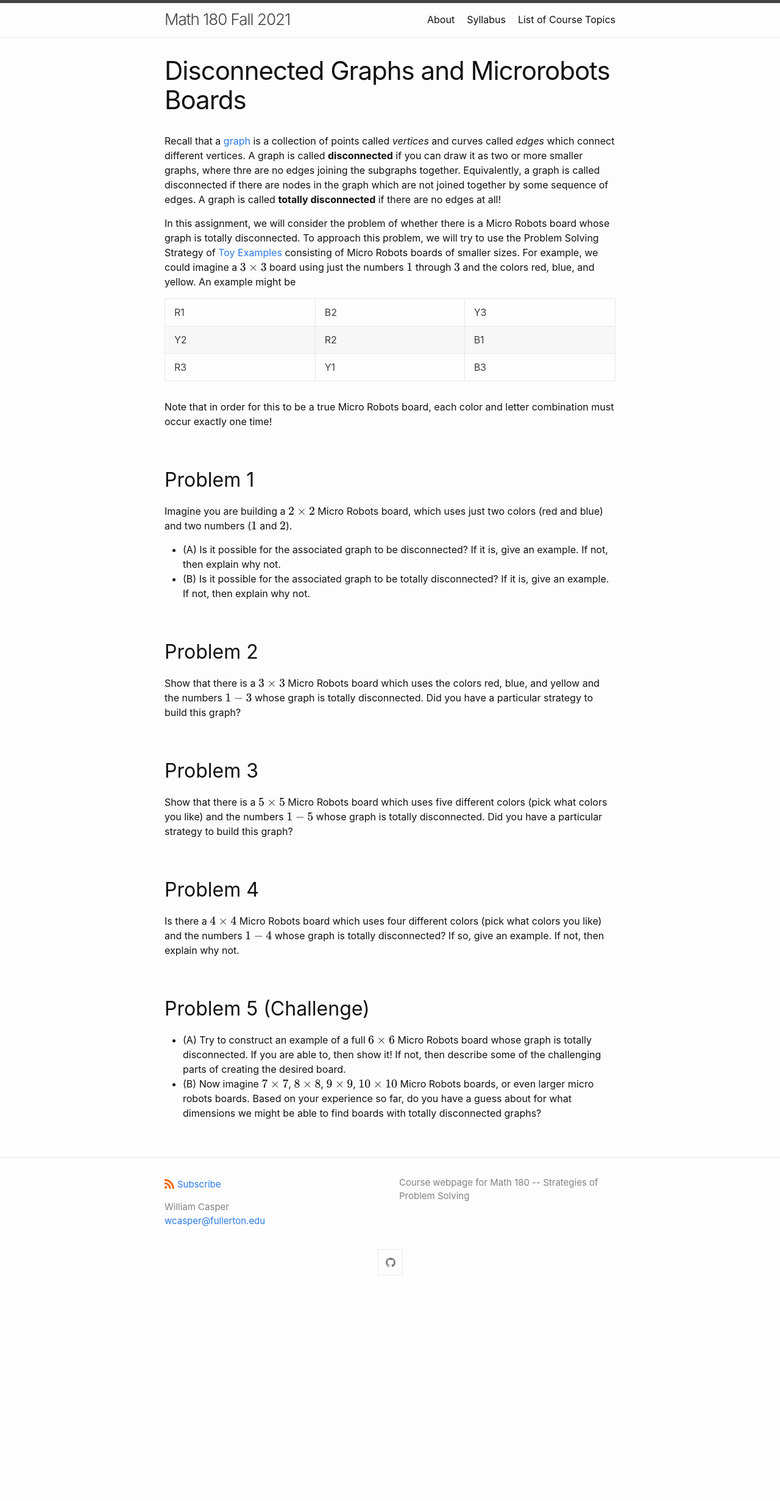
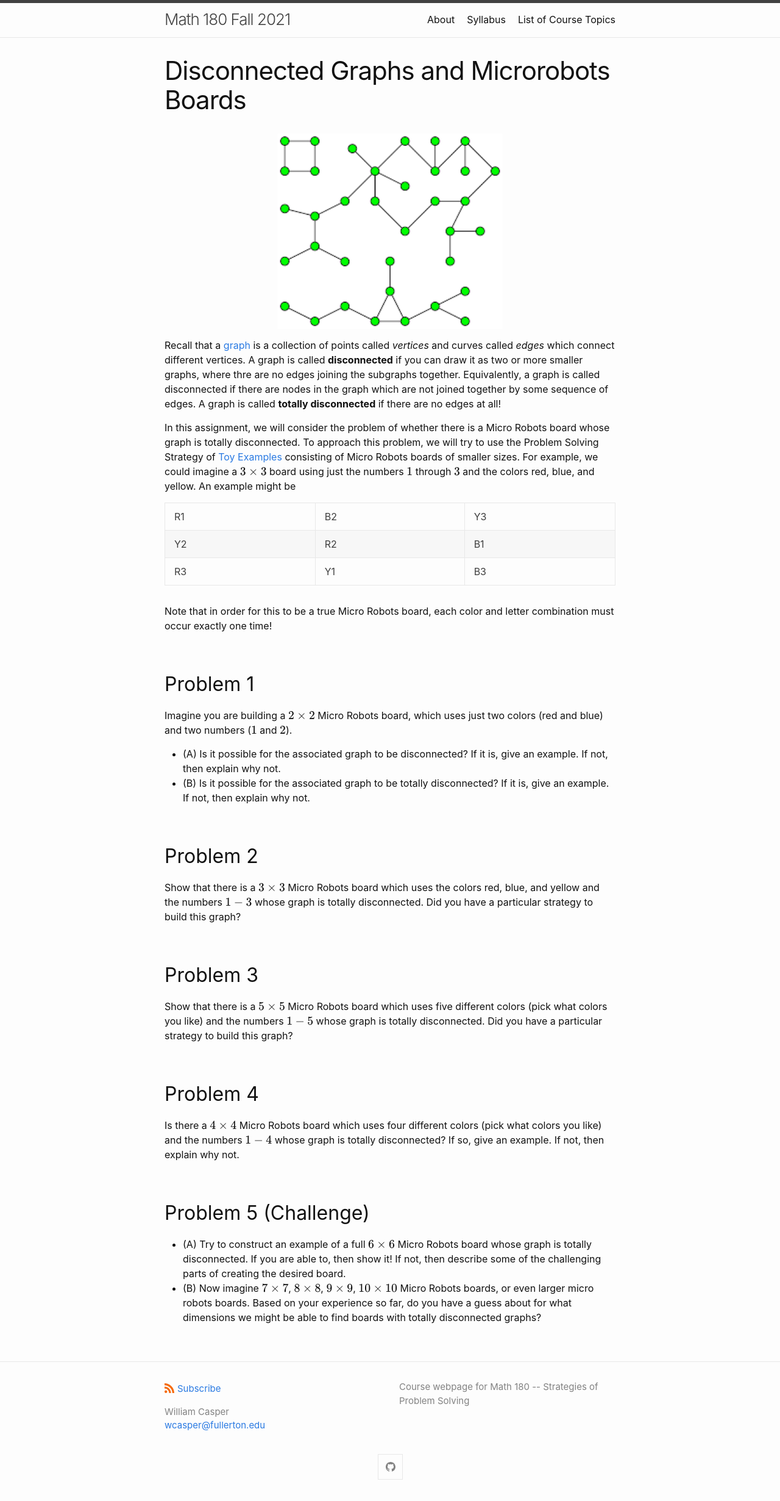
Before and after one commit to wcasper/math180fall2021, a Jekyll site: the page built from _modules/microrobots/disconnected.md, in a window 1280 px wide. Shown: the whole page at 61% size. Built offline with Jekyll 4.4.1, drawn with Linux system fonts in a browser that asks for light colours; before the commit the page ends 2126 px from its top, so only the background shows below that.

Commit message:
added image

```diff
--- a/_modules/microrobots/disconnected.md
+++ b/_modules/microrobots/disconnected.md
@@ -4,6 +4,7 @@ title: Disconnected Graphs and Microrobots Boards
 permalink: /modules/microrobots/disconnected
 ---
 
+<p align="center"><img src="fig/disconnected-graph.png" width="50%"/></p>
 
 Recall that a [graph](intro-to-graphs) is a collection of points called *vertices* and curves called *edges* which connect different vertices.
 A graph is called **disconnected** if you can draw it as two or more smaller graphs, where thre are no edges joining the subgraphs together.
```
Also changed, not shown: _modules/microrobots/fig/disconnected-graph.png (added).
